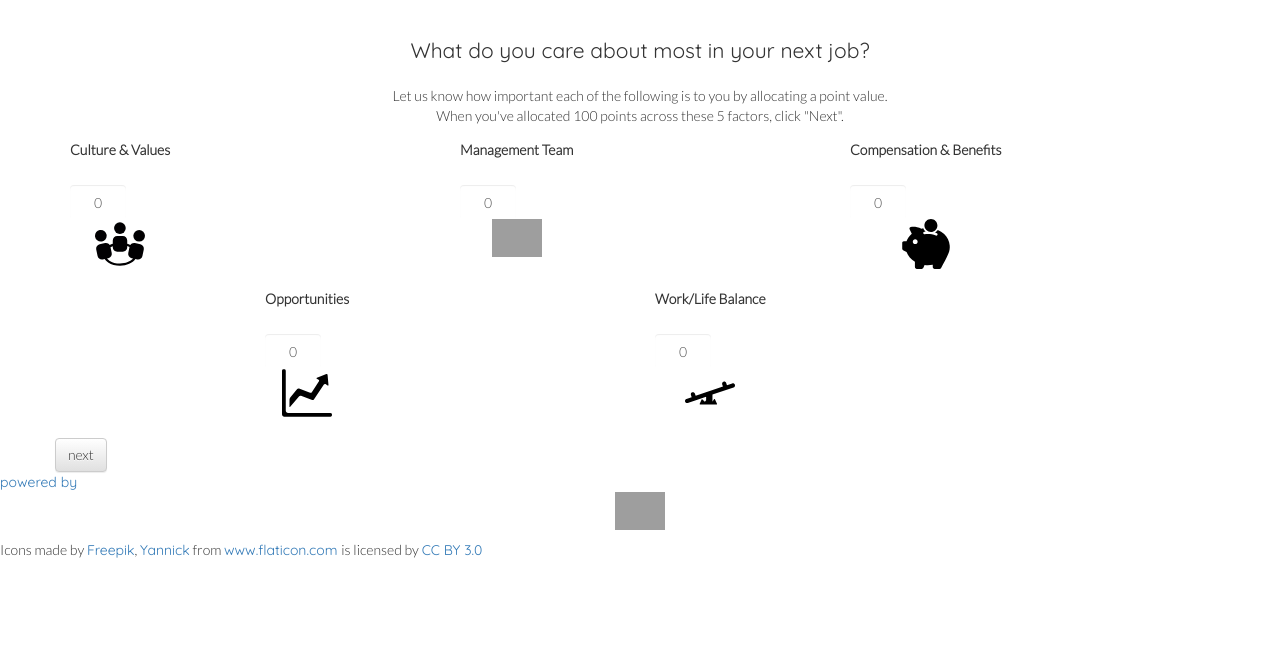
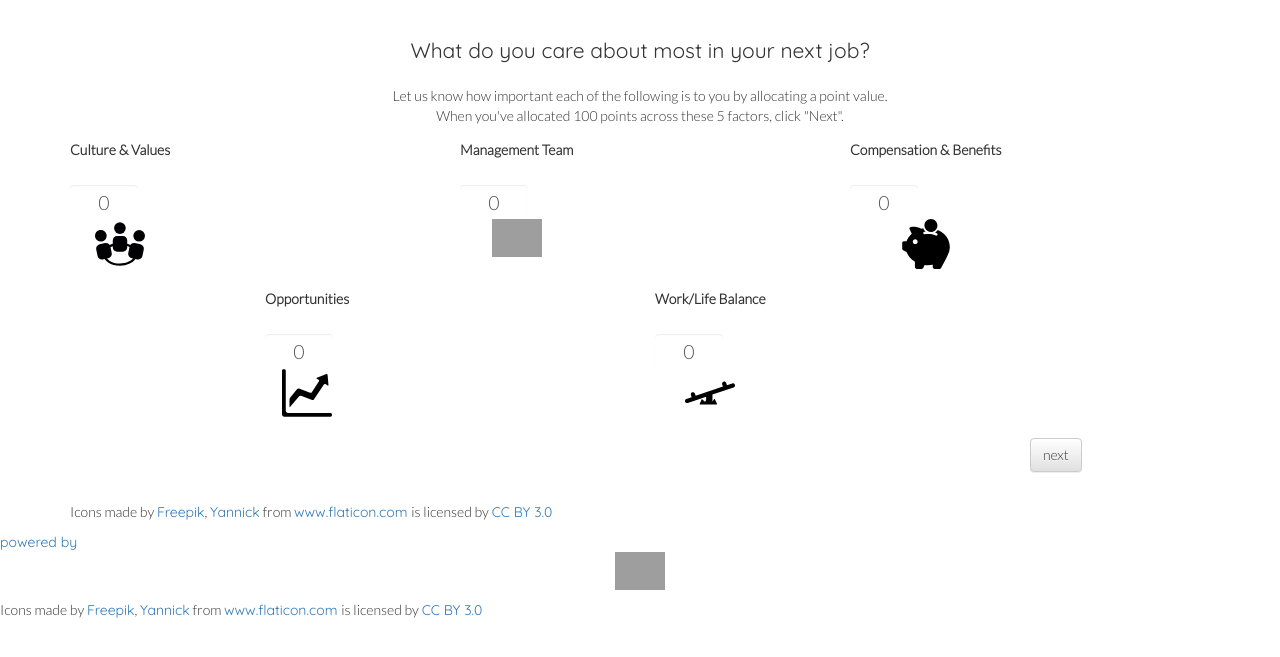
Before and after one commit to eleanorstrib/seleste.io, a Django app: page / in a window 1280 px wide. Shown: the part 51-708 px from the top of the page. Run offline with Django 3.2, Linux system fonts and the light colour scheme; some libraries are stand-ins or nearby versions; grey boxes are pictures that could not be loaded.

Commit message:
added styling
mostly on index

```diff
--- a/search/static/scripts/validationscript.js
+++ b/search/static/scripts/validationscript.js
@@ -68,7 +68,7 @@ $(document).ready(function(){
 			$('input[type=submit]').prop('disabled', true);
 			return false;
 		} else if (currentTotal === 100) {
-			$('div.total-msg').html("Nice work!  You've allocated all 100 points.");
+			$('div.total-msg').html("Nice work!  You've allocated all 100 points. <br /> Click 'next' on the bottom of the screen to select companies to compare based on your priorites.");
 			saveToSession();
 			return true;
 		} else {
--- a/search/templates/search/index.html
+++ b/search/templates/search/index.html
@@ -59,13 +59,14 @@
 			<div class="col-md-2"></div>
 		</div>
 
-		<div class="row">
-
-				<input type="button" class="btn btn-default" id="priorities-submit" name="next-companies" onclick="location.href='{% url 'companies' %}';" value="next">
-
+		<div class="row next-button">
+			<div class="col-md-10"></div>
+			<div class"col-md-2">
+				<input type="button" class="btn btn-next btn-default" id="priorities-submit" name="next-companies" onclick="location.href='{% url 'companies' %}';" value="next">
+			</div>
 			</form>
 		</div>
 	</form>
-
+	<div><p></p><br /><p>Icons made by <a href="http://www.freepik.com" title="Freepik">Freepik</a>, <a href="http://www.flaticon.com/authors/yannick" title="Yannick">Yannick</a> from <a href="http://www.flaticon.com" title="Flaticon">www.flaticon.com </a>is licensed by <a href="http://creativecommons.org/licenses/by/3.0/" title="Creative Commons BY 3.0">CC BY 3.0</a></p></div>
 
 {% endblock %}
--- a/static/styles.css
+++ b/static/styles.css
@@ -33,10 +33,12 @@ input[type='number'] {
 	border-width: 0px;
 	border: none;
 	text-align: center;
+	font-size: 1.4em;
 	width: 30px;
 	-webkit-appearance: none;
-    -moz-appearance: none;
+    -moz-appearance: textfield;
     appearance:none;
+    vertical-align: middle;
 }
 
 input::-webkit-outer-spin-button,
@@ -50,8 +52,9 @@ img  {
 	max-width: 100%;
     height: auto;
 	width: 50px;
-		margin-left: auto;
+	margin-left: auto;
     margin-right: auto;
+
 }
 
 .title-text {
@@ -70,6 +73,7 @@ img  {
 	margin-left:auto;
 	margin-right:auto;
     display: block;
+    vertical-align: middle;
    /* top: 50%;
     left: 50%;
     margin-right: -50%;
@@ -77,5 +81,9 @@ img  {
 
 }
 
+.btn-next {
+	text-align:center;
+}
+
 
 /*#F2D8F2*/
```
